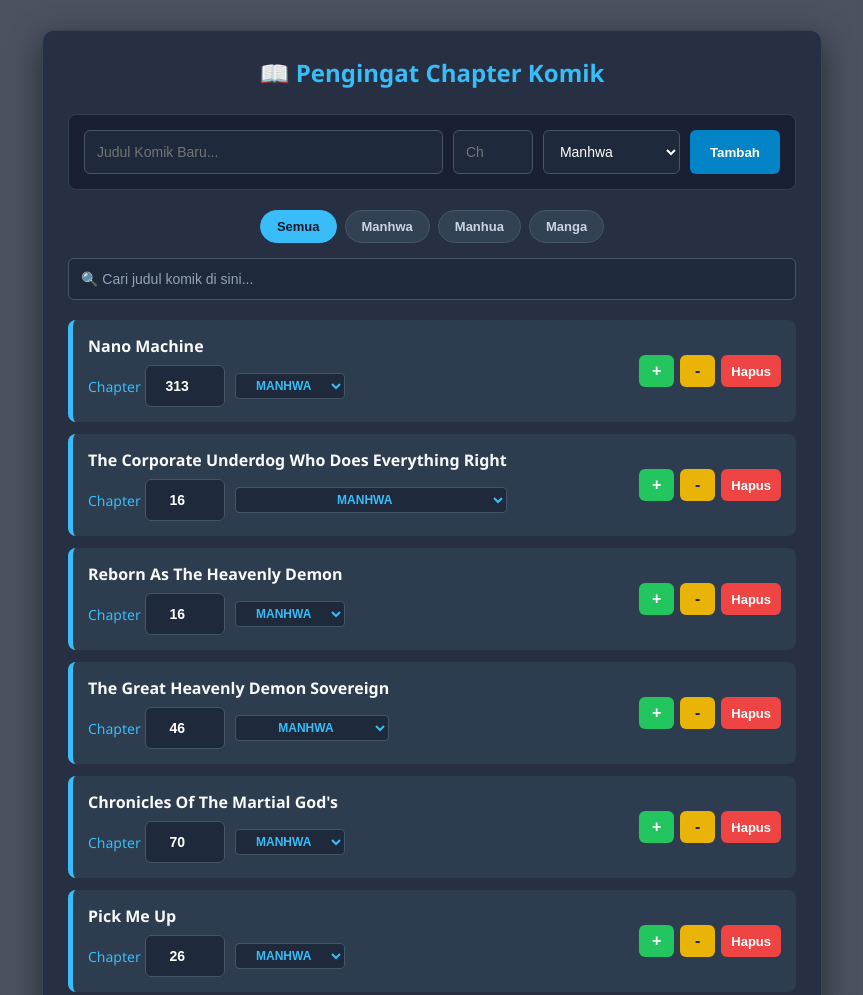
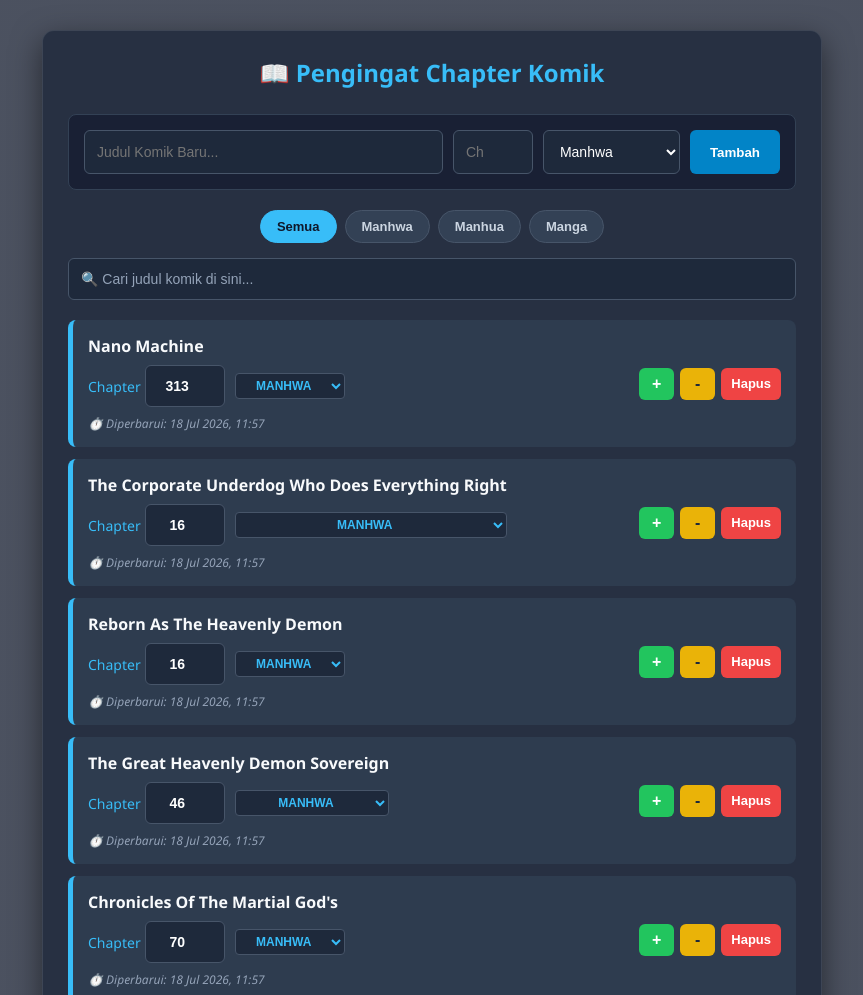
Before and after one commit to sadgulo/Komik, a plain HTML site: page index.html in a window 1280 px wide. Shown: the top 995 px of the page, without its empty margins (208-1071 px from the left). Drawn offline with Linux system fonts and the light colour scheme.

Commit message:
Update index.html

```diff
--- a/index.html
+++ b/index.html
@@ -69,6 +69,9 @@
 
         /* Dropdown Kategori yang Sudah Disamaratakan */
         .select-inline { width: 110px; padding: 4px 8px; background: #1e293b; border: 1px solid #475569; color: #38bdf8; font-size: 12px; border-radius: 4px; font-weight: bold; text-transform: uppercase; text-align: center; }
+
+        /* Teks Waktu Update */
+        .update-time { font-size: 12px; color: #94a3b8; display: flex; align-items: center; gap: 4px; font-style: italic; }
 
         /* Tombol Aksi Kanan */
         .action-btn { display: flex; gap: 6px; align-items: center; }
@@ -144,9 +147,7 @@
         { title: "S-Class Hunter Heals With Monster", chapter: 47, type: "manhwa" }
     ];
 
-    // Cek dan inisialisasi localStorage
     if (!localStorage.getItem('myComicList')) {
-        // Tambahkan timestamp buatan agar berurutan sesuai list awal
         const now = Date.now();
         const initData = initialComics.map((c, index) => ({ ...c, lastModified: now - index }));
         localStorage.setItem('myComicList', JSON.stringify(initData));
@@ -154,18 +155,28 @@
 
     let comics = JSON.parse(localStorage.getItem('myComicList'));
 
-    // Migrasi otomatis jika ada data lama yang belum punya lastModified
     let needsMigration = false;
     comics = comics.map((c, i) => {
         if (!c.lastModified) {
             needsMigration = true;
-            return { ...c, lastModified: Date.now() - i }; // Beri timestamp waktu sekarang
+            return { ...c, lastModified: Date.now() - i };
         }
         return c;
     });
 
-    if (needsMigration) {
-        saveAndRender();
+    if (needsMigration) saveAndRender();
+
+    // FUNGSI UNTUK MENGUBAH TIMESTAMP MENJADI FORMAT TANGGAL YANG BISA DIBACA
+    function formatTime(timestamp) {
+        if (!timestamp) return '';
+        const date = new Date(timestamp);
+        return date.toLocaleString('id-ID', {
+            day: '2-digit',
+            month: 'short',
+            year: 'numeric',
+            hour: '2-digit',
+            minute: '2-digit'
+        }).replace(/\./g, ':'); // Mengubah format jam dari 10.30 menjadi 10:30
     }
 
     function displayComics() {
@@ -195,6 +206,7 @@
                                 <option value="manga" ${comicTypeSafe === 'manga' ? 'selected' : ''}>Manga</option>
                             </select>
                         </div>
+                        <span class="update-time">⏱️ Diperbarui: ${formatTime(comic.lastModified)}</span>
                     </div>
                     <div class="action-btn">
                         <button class="btn-action btn-plus" onclick="changeChapter(${index}, 1)">+</button>
@@ -211,18 +223,17 @@
         }
     }
 
-    // Fungsi ketik angka chapter langsung
     window.editChapterDirect = function(index, value) {
         let newChapter = parseInt(value);
         if (isNaN(newChapter) || newChapter < 1) newChapter = 1;
         comics[index].chapter = newChapter;
-        comics[index].lastModified = Date.now(); // Update timestamp
+        comics[index].lastModified = Date.now();
         saveAndRender();
     }
 
     window.updateComicType = function(index, newType) {
         comics[index].type = newType;
-        comics[index].lastModified = Date.now(); // Update timestamp
+        comics[index].lastModified = Date.now();
         saveAndRender();
     }
 
@@ -243,7 +254,6 @@
         const chapter = parseInt(comicChapter.value);
         const type = comicType.value;
 
-        // Tambahkan komik baru beserta timestamp saat ini
         comics.push({ title, chapter, type, lastModified: Date.now() });
         saveAndRender();
         comicForm.reset();
@@ -252,7 +262,7 @@
     window.changeChapter = function(index, change) {
         comics[index].chapter += change;
         if (comics[index].chapter < 1) comics[index].chapter = 1;
-        comics[index].lastModified = Date.now(); // Update timestamp karena chapter berubah
+        comics[index].lastModified = Date.now();
         saveAndRender();
     }
 
@@ -263,15 +273,12 @@
         }
     }
 
-    // Fungsi inti: Menyortir data berdasarkan waktu terbaru sebelum disimpan dan dirender
     function saveAndRender() {
-        // Sortir array dari lastModified terbesar (terbaru) ke terkecil (terlama)
         comics.sort((a, b) => b.lastModified - a.lastModified);
         localStorage.setItem('myComicList', JSON.stringify(comics));
         displayComics();
     }
 
-    // Render pertama kali (pastikan di-sortir juga jika ada perubahan urutan di background)
     saveAndRender();
 </script>
 
```
